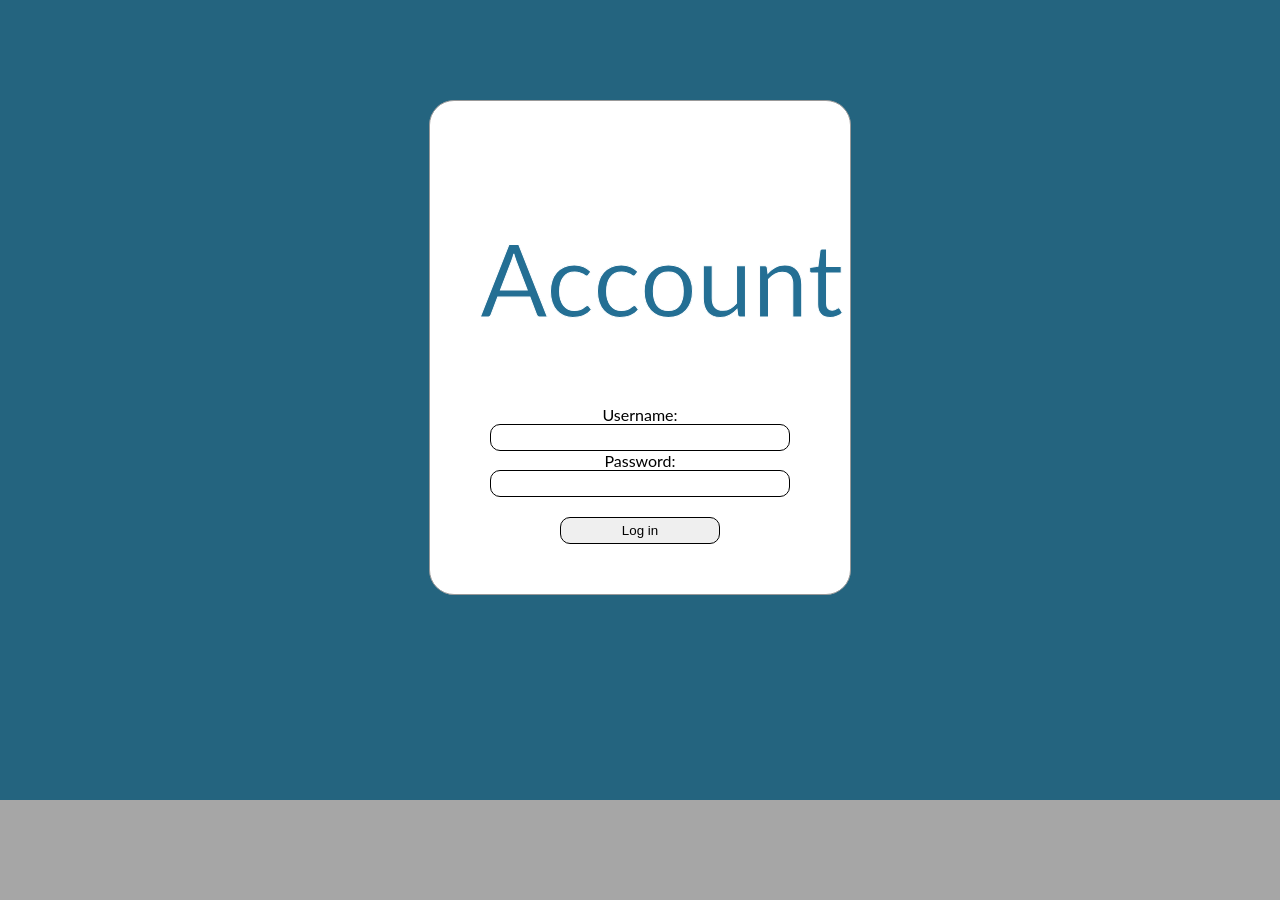
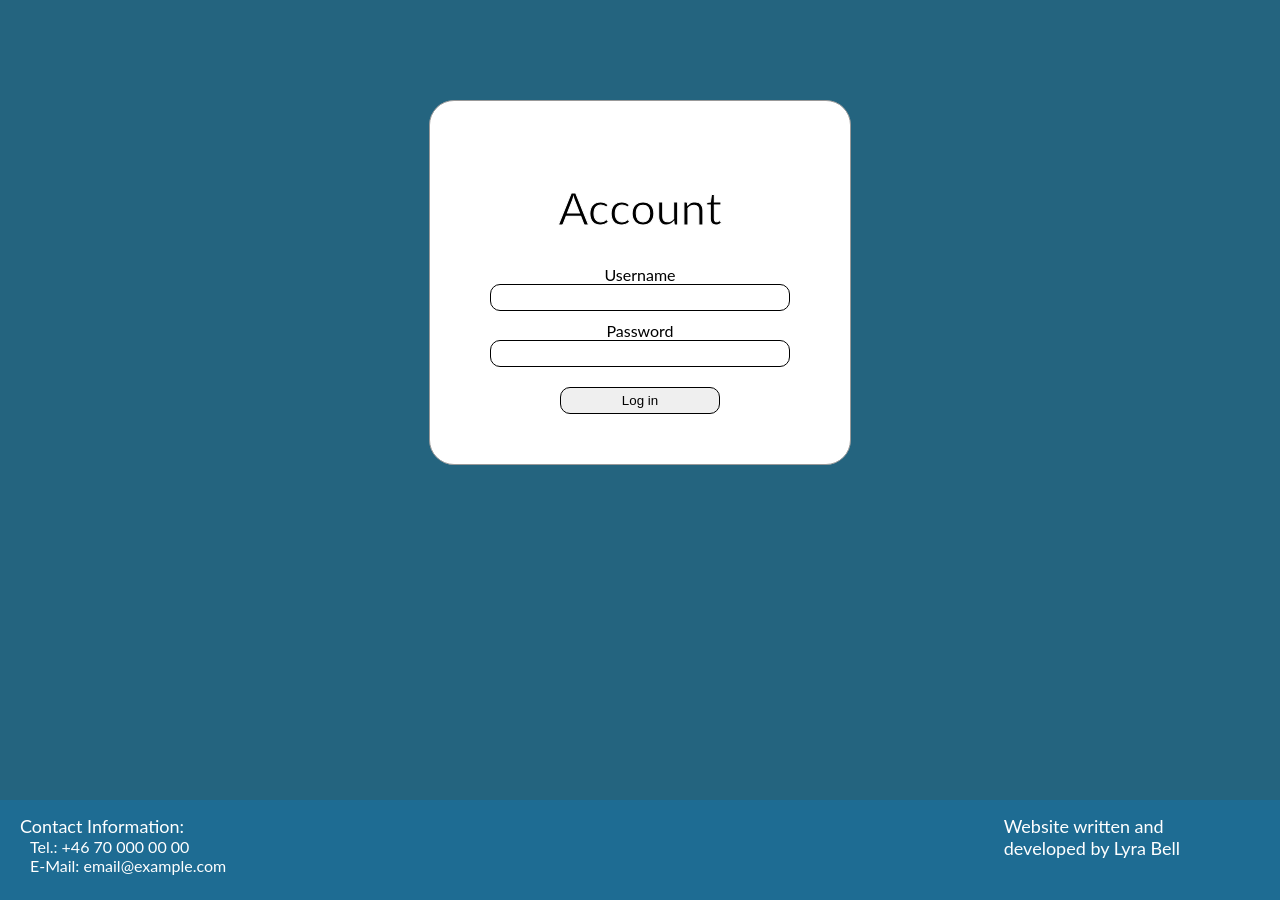
Before and after one commit to project-pitch-arg/arg, a React (Create React App) app: page /Internal in a window 1280 px wide. Before the commit the page ends 800 px from the top, so only its background shows below. Built offline with nearby package versions, Linux system fonts and the light colour scheme.

Commit message:
Fixat bugg med routes

```diff
--- a/src/App.jsx
+++ b/src/App.jsx
@@ -13,30 +13,39 @@ import Footer from './Footer/Footer';
 
 export default class App extends Component{
 
+  constructor(props){
+    super(props)
+    this.internalCheck = localStorage.getItem("internalCheck");
+  }
 
   render(){
-    if(window.location.pathname === "/Internal"){
+    /*if(window.location.pathname === "/Internal" || this.internalCheck){
+        localStorage.setItem("internalCheck", true);
         return (<div>
                   <Internal/>
                 </div>);
-    }
-    else {
+    }*/
+    //else {
         return (
                 <div className="App">
                   <BrowserRouter>
-                    <TopBar />
-                    <ScrollToTop smooth color='blue' style={{background:'#e2e2e2'}}/>
+                    {!window.location.pathname.includes("/Internal") ? (
+                    <div>
+                        <TopBar />
+                        <ScrollToTop smooth color='blue' style={{background:'#e2e2e2'}}/>
+                    </div>
+                    ) : (null)}
                     <Routes>
                       <Route path="*" element={<Wrong />} /> {/*Default when path doesn't match any of the ones listed below*/}
                       <Route exact path="/" element={<Home />} />
                       <Route exact path="/OurWork" element={<OurWork />} />
                       <Route exact path="/AboutUs" element={<AboutUs />} />
-                      <Route exact path="/Internal" element={<Internal/>} />
+                      <Route exact path="/Internal/*" element={<Internal/>} />
                     </Routes>
                     <Footer />
                   </BrowserRouter>
                 </div>
               );
-    }
+    //}
   }
 }
--- a/src/InternalWebsite/CustomPages/LogIn/LogInPage.css
+++ b/src/InternalWebsite/CustomPages/LogIn/LogInPage.css
@@ -26,6 +26,7 @@
     border: 1px solid black;
     border-radius: 10px;
     padding: 5px;
+    margin-bottom: 10px;
 }
 .box input[type=password]{
     width: 90%;
--- a/src/InternalWebsite/CustomPages/LogIn/LogInPage.jsx
+++ b/src/InternalWebsite/CustomPages/LogIn/LogInPage.jsx
@@ -70,11 +70,11 @@ export default class LogInPage extends Component{
     render(){
         return (<div className="popup-box">
           <div className="box">
-            <h1>Account</h1>
+            <h1 style={{color: "black", fontSize: "45px"}}>Account</h1>
             <form onSubmit={this.logIn}>
-                <label>Username:</label>
+                <label>Username</label>
                 <input type="text" id="username"/>
-                <label>Password:</label>
+                <label>Password</label>
                 <input type="password" id="password"/>
                 {this.cipher !== "" ? (<div><label>cipher:</label><input type="text" id="cipher"/>
                 <p>Solve security cipher to prove you are not a robot. You have {this.getTimeLeft()} seconds.</p>
--- a/src/InternalWebsite/InternalTopBar/BarOnTop.css
+++ b/src/InternalWebsite/InternalTopBar/BarOnTop.css
@@ -58,7 +58,7 @@
 }
 .internalHeader{
     color: #24647f;
-    font-size: 50px;
+    font-size: 40px;
 }
 .dropdown .dropdown-button {
   background-color: inherit;
--- a/src/InternalWebsite/InternalTopBar/BarOnTop.jsx
+++ b/src/InternalWebsite/InternalTopBar/BarOnTop.jsx
@@ -1,7 +1,7 @@
 import React, {  lazy, Suspense, Component } from 'react';
 import './BarOnTop.css';
 import {Link} from "react-router-dom";
-import Wrong from '../Wrong';
+import InternalWrong from '../Wrong';
 import Home from '../InternalTabs/Home';
 import {fetchData} from '../Client/Client.jsx';
 import { BrowserRouter, Routes, Route } from 'react-router-dom';
@@ -62,8 +62,9 @@ export default class TopBar extends Component {
       }
 
       getComponent = (file, Tag) => {
-            return (<Route key={file} exact path={"/" + file} element={
-                  <Suspense fallback={<Wrong />}>
+
+            return (<Route key={file} path={"/" + file} element={
+                  <Suspense fallback={<InternalWrong />}>
                       <Tag reloadPage={this.reloadPage} logOut={this.props.logOut}/>
                   </Suspense>
               }/>);
@@ -79,7 +80,7 @@ export default class TopBar extends Component {
           return (
                 <div className="topbar">
                     <header><h1 className="internalHeader">Difax</h1></header>
-                    <BrowserRouter>
+
                       <div className="menyDiv">
                       <ul id='topbar-ul'>
                       {
@@ -95,8 +96,8 @@ export default class TopBar extends Component {
                       </ul>
                       </div>
                       <Routes>
-                          <Route path="" element={<Home/>}/>
-                          <Route path="*" element={<Wrong />} />
+                          <Route exact path="/" element={<Home/>}/>
+                          <Route exact path="/*" element={<InternalWrong />} />
                           {
                             this.locations.map((file) => {
                                 const Tag = lazy(() => import("../InternalTabs/" + file));
@@ -111,7 +112,6 @@ export default class TopBar extends Component {
                           }
                       }
                       </Routes>
-                   </BrowserRouter>
                 </div>
             )
           }
--- a/src/InternalWebsite/Wrong.js
+++ b/src/InternalWebsite/Wrong.js
@@ -4,7 +4,7 @@ import './InternalTabs/TabContent.css';
 export default function Walk() {
     return (
         <div class="standardDivList">
-          <h2>ERROR 352 , The page you requested could not be found.</h2>
+          <h2 style={{color: "red"}}>ERROR 352 , The page you requested could not be found.</h2>
         </div>
     )
 }
```
